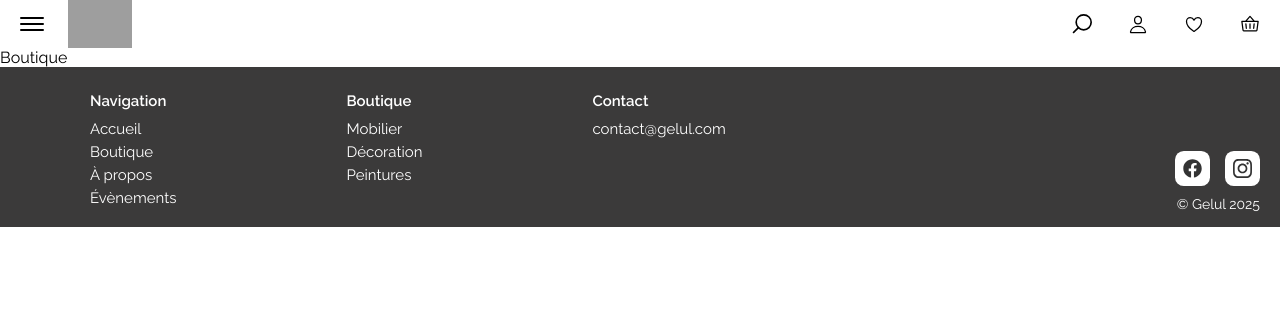
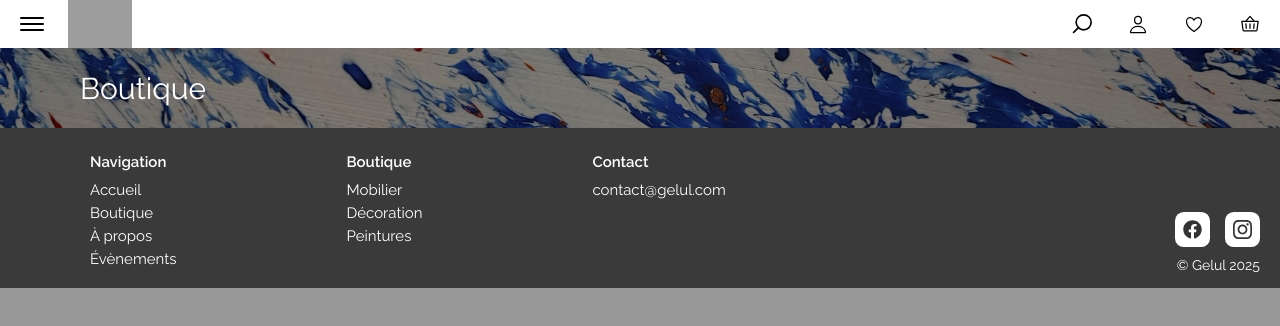
Before and after one commit to FnnyJsst/gelul-website, a React (Vite) app in the folder vite-project/: page /boutique in a window 1280 px wide. Shown: the top 326 px of the page. Built offline with nearby package versions, Linux system fonts and the light colour scheme; grey boxes are pictures that could not be loaded.

Commit message:
style: new boutique banner

```diff
--- /dev/null
+++ b/vite-project/src/components/banners/BoutiqueBanner.jsx
@@ -0,0 +1,46 @@
+import React from 'react'
+import { fontSizes } from '../../constants/style'
+import { colors } from '../../constants/style'
+import styled from 'styled-components'
+
+const BannerDiv = styled.div`
+  height: 10vh;
+  width: 100%;
+  padding-left: 10vh;
+  background-image: url("${new URL('../../assets/images/blue-plate.jpeg', import.meta.url).href}");
+  background-size: cover;
+  background-position: center;
+  display: flex;
+  flex-direction: column;
+  align-items: flex-start;
+  justify-content: center;
+`;
+
+const Overlay = styled.div`
+  position: absolute;
+  top: 0;
+  left: 0;
+  width: 100%;
+  height: 100%;
+  background: rgba(0, 0, 0, 0.4);
+`;
+
+const Title = styled.h1`
+  color: ${colors.white};
+  font-weight: normal;
+  font-size: ${fontSizes.largeTitle};
+  width: 200px;
+  z-index: 2;
+`;
+
+function BoutiqueBanner() {
+  return (
+    <BannerDiv>
+      <Title>Boutique</Title>
+
+      <Overlay />
+    </BannerDiv>
+  )
+}
+
+export default BoutiqueBanner
--- a/vite-project/src/components/banners/HomePageBanner.jsx
+++ b/vite-project/src/components/banners/HomePageBanner.jsx
@@ -2,6 +2,7 @@ import styled from "styled-components";
 import { colors, fontSizes } from "../../constants/style";
 import LargeButton from "../buttons/LargeButton";
 import { BsArrowRight } from "react-icons/bs";
+
 const BannerDiv = styled.div`
   height: 30vh;
   width: 100%;
--- a/vite-project/src/pages/HomeBoutique.jsx
+++ b/vite-project/src/pages/HomeBoutique.jsx
@@ -1,8 +1,13 @@
 import React from 'react'
+import BoutiqueBanner from '../components/banners/BoutiqueBanner'
+
+
 
 function HomeBoutique() {
   return (
-    <div>Boutique</div>
+    <>
+      <BoutiqueBanner />
+    </>
   )
 }
 
```
